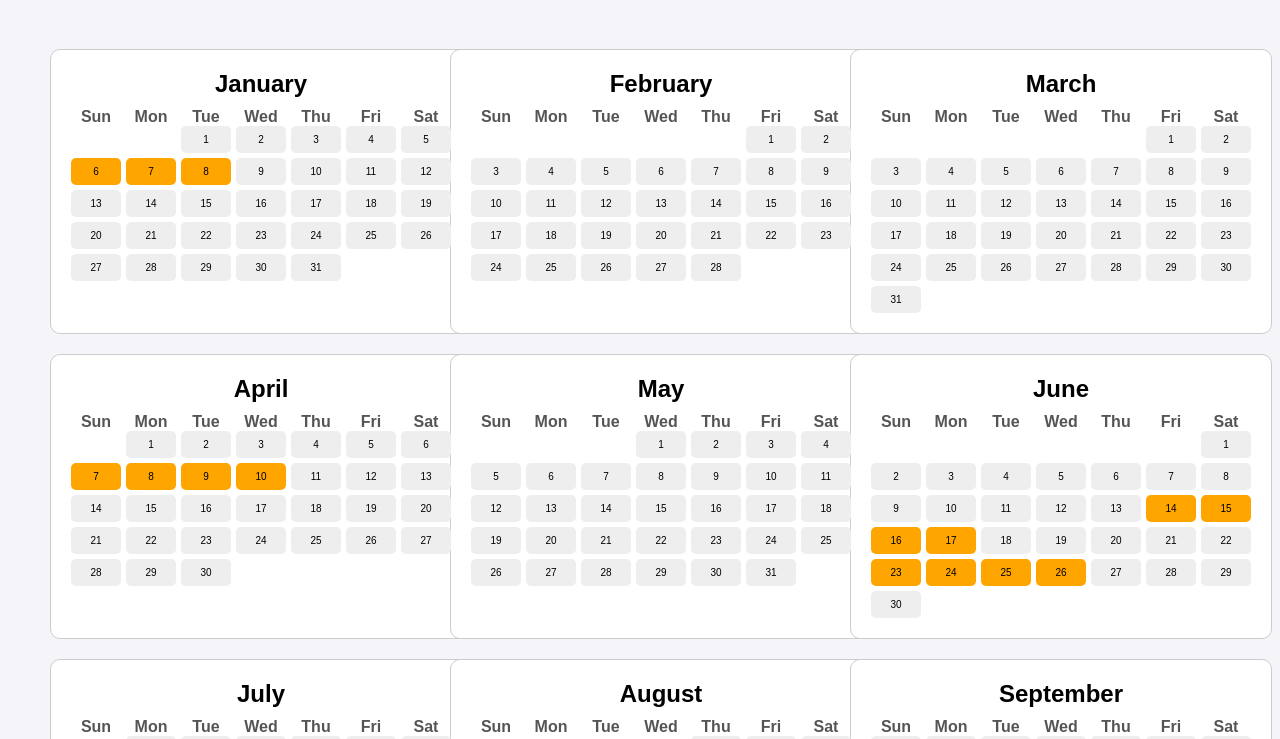
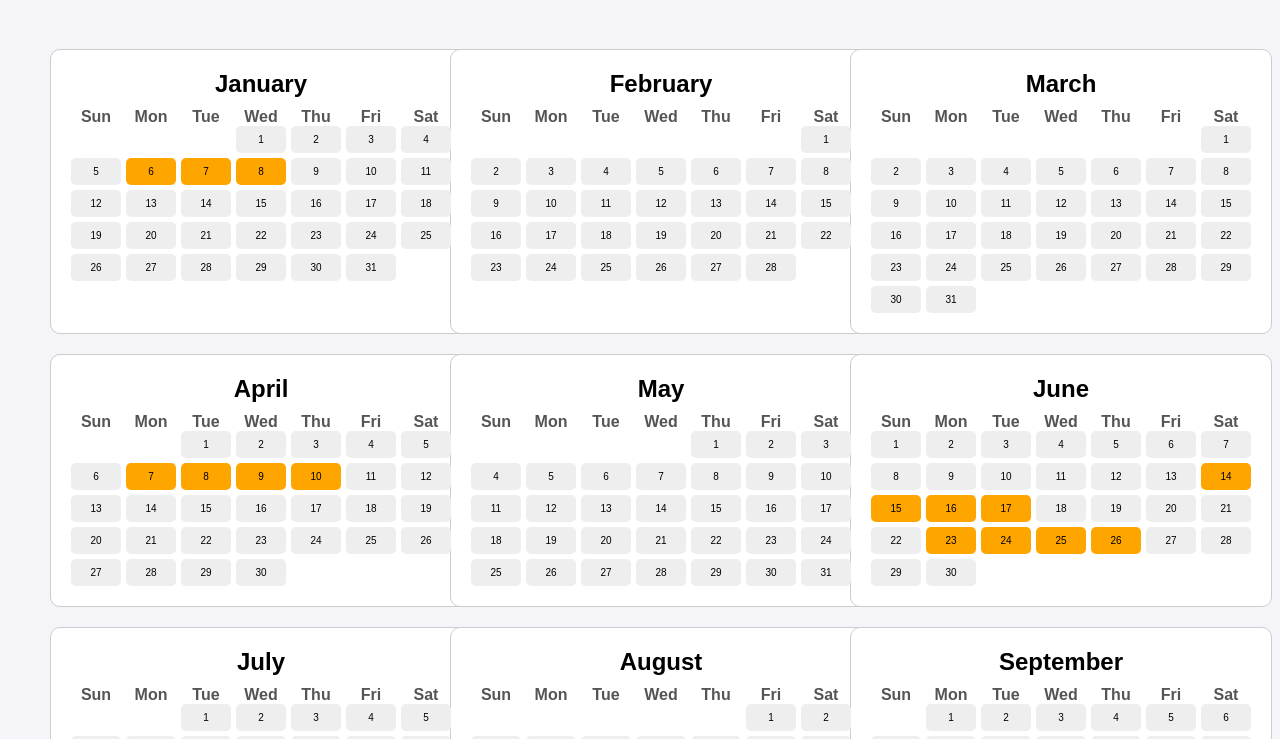
Before and after one commit to anacesarjelly/calendar, a plain HTML site: page index.html in a window 1280 px wide. Shown: the part 61-800 px from the top of the page. Drawn offline with Linux system fonts and the light colour scheme.

Commit message:
Update index.html

```diff
--- a/index.html
+++ b/index.html
@@ -184,18 +184,18 @@
     };
 
     const months = [
-        { name: "January", days: 31, startDay: 3 },
-        { name: "February", days: 28, startDay: 6 },
-        { name: "March", days: 31, startDay: 6 },
-        { name: "April", days: 30, startDay: 2 },
-        { name: "May", days: 31, startDay: 4 },
-        { name: "June", days: 30, startDay: 7 },
-        { name: "July", days: 31, startDay: 2 },
-        { name: "August", days: 31, startDay: 5 },
-        { name: "September", days: 30, startDay: 1 },
-        { name: "October", days: 31, startDay: 3 },
-        { name: "November", days: 30, startDay: 6 },
-        { name: "December", days: 31, startDay: 1 }
+        { name: "January", days: 31, startDay: 4 },
+        { name: "February", days: 28, startDay: 7 },
+        { name: "March", days: 31, startDay: 7 },
+        { name: "April", days: 30, startDay: 3 },
+        { name: "May", days: 31, startDay: 5 },
+        { name: "June", days: 30, startDay: 1 },
+        { name: "July", days: 31, startDay: 3 },
+        { name: "August", days: 31, startDay: 6 },
+        { name: "September", days: 30, startDay: 2 },
+        { name: "October", days: 31, startDay: 4 },
+        { name: "November", days: 30, startDay: 7 },
+        { name: "December", days: 31, startDay: 2 }
     ];
 
     const weekdays = ['Sun', 'Mon', 'Tue', 'Wed', 'Thu', 'Fri', 'Sat'];
```
